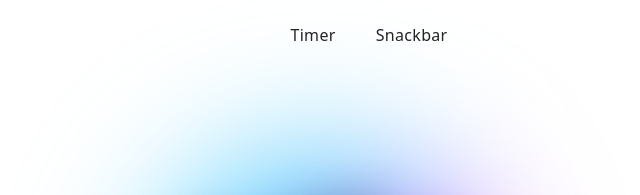
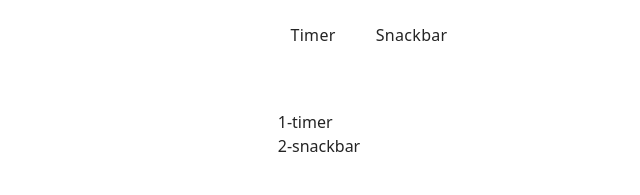
Before and after one commit to AnnaOvcharova/goit-advancedjs-hw-02, a website built with Vite: page src/index.html in a window 1280 px wide. Shown: the top 195 px of the page, without its empty margins (321-961 px from the left). Built offline with nearby package versions, Linux system fonts and the light colour scheme.

Commit message:
Fix index.html links

```diff
--- a/package.json
+++ b/package.json
@@ -5,7 +5,7 @@
   "type": "module",
   "scripts": {
     "dev": "vite",
-    "build": "vite build --base=/vanilla-app-template/",
+    "build": "vite build --base=/goit-advancedjs-hw-02/",
     "preview": "vite preview"
   },
   "devDependencies": {
--- a/src/index.html
+++ b/src/index.html
@@ -11,9 +11,12 @@
     <load src="./partials/header.html" icon-path="img/sprite.svg#logo" />
 
     <main>
-      <!-- Loads the specified .html file -->
-      <load src="./partials/vite-promo.html" />
-      <load src="./partials/badges.html" />
+      <div class="container">
+        <ul>
+          <li><a href="./1-timer.html">1-timer</a></li>
+          <li><a href="./2-snackbar.html">2-snackbar</a></li>
+        </ul>
+      </div>
     </main>
 
     <load src="./partials/footer.html" />
```
